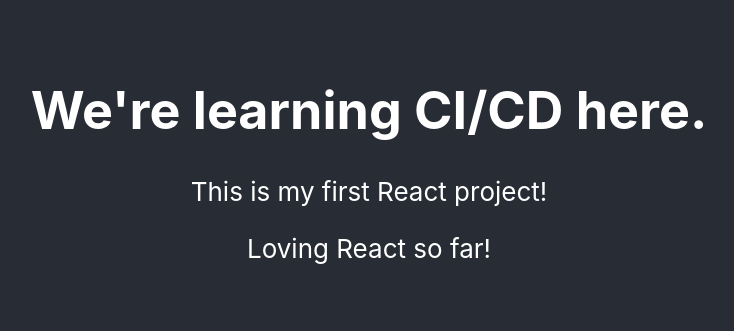
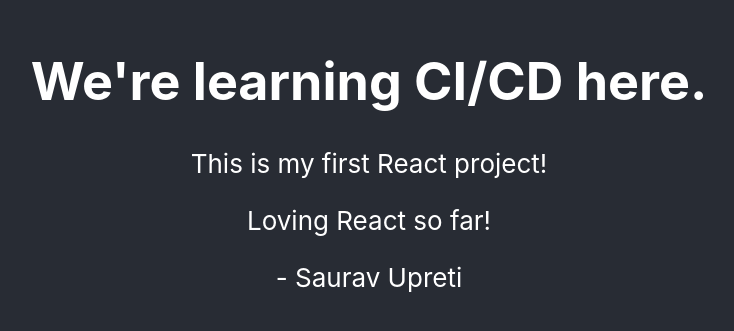
Before and after one commit to upretisaurav/ReactCICDPipeline, a React (Create React App) app: page / in a window 1280 px wide. Shown: the part 233-564 px from the top of the page, without its empty margins (271-1005 px from the left). Built offline with nearby package versions, Linux system fonts and the light colour scheme.

Commit message:
testing full CICD

```diff
--- a/src/LearningComponent.js
+++ b/src/LearningComponent.js
@@ -6,6 +6,7 @@
       <h1>We're learning CI/CD here.</h1>
       <p>This is my first React project!</p>
       <p>Loving React so far!</p>
+      <p>- Saurav Upreti</p>
     </div>
   );
 }
```
Also changed, not shown: 1 other file (tests, documents, lock files or other folders).
